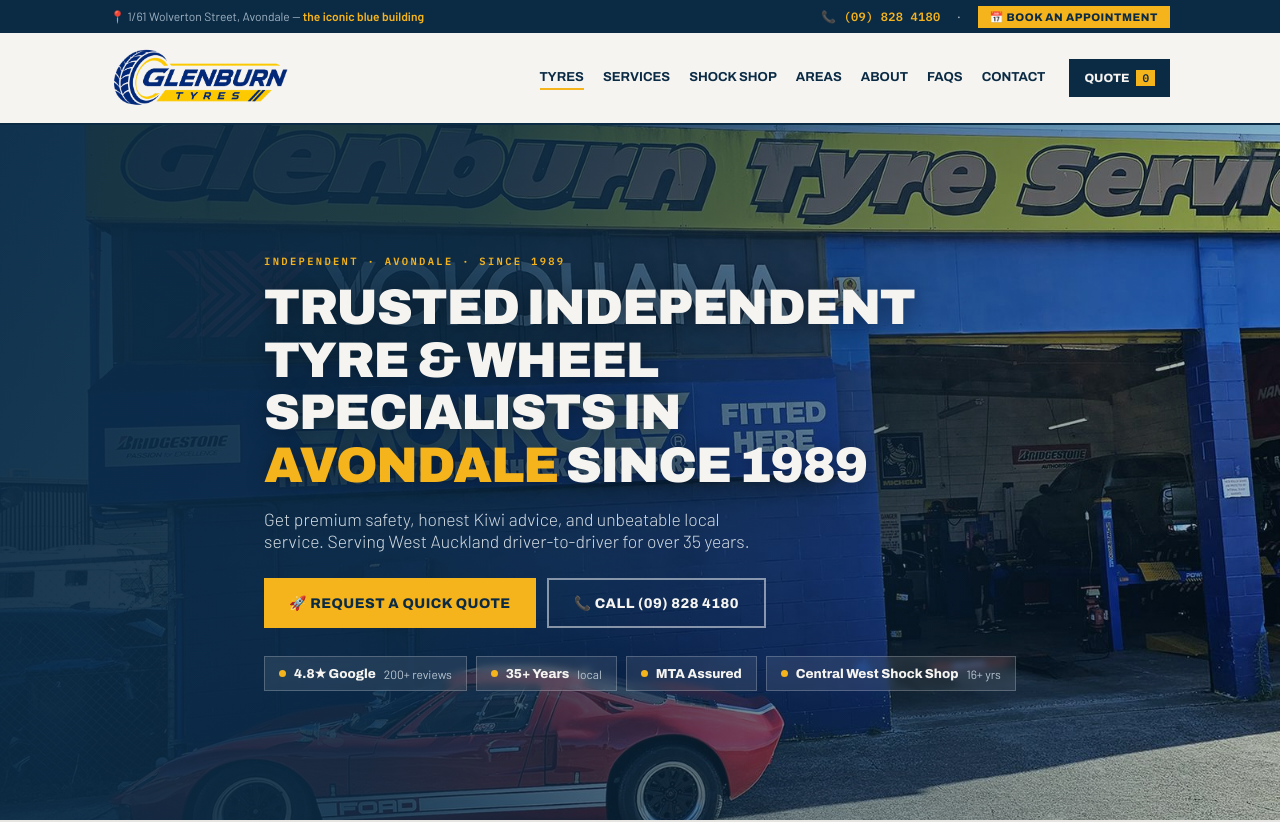
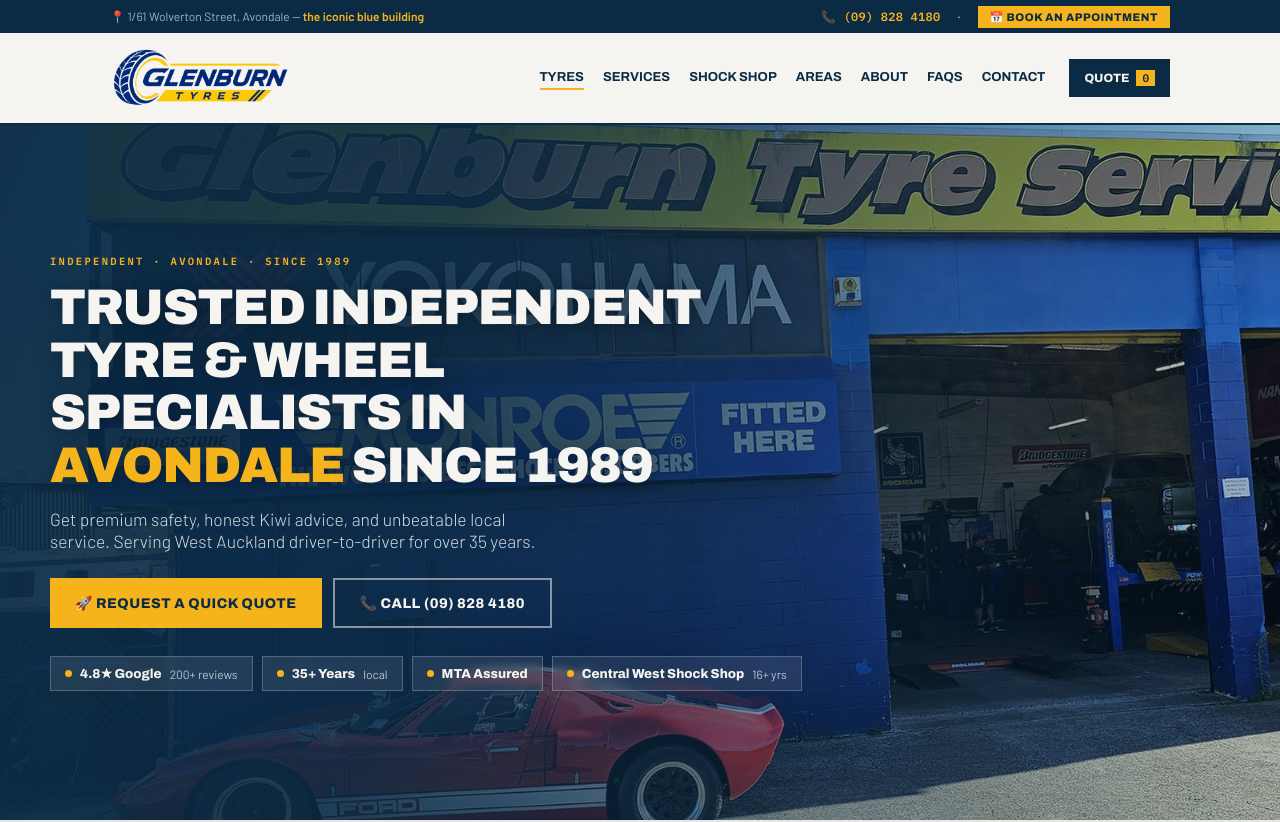
Before and after one commit to swadhinjit-credencesoft/glenburnweb, a Next.js app: page / in a window 1280 px wide. Shown: the top 822 px of the page. Built offline with nearby package versions, Linux system fonts and the light colour scheme.

Commit message:
Update _presentation.scss

```diff
--- a/src/styles/base/_presentation.scss
+++ b/src/styles/base/_presentation.scss
@@ -18,10 +18,23 @@
   display: flex;
   flex-direction: column;
   justify-content: center;
+  align-items: flex-start;
+
+  width: 100%;
+  max-width: 1240px;
+  margin: 0 auto;
+
   padding-top: 44px;
   padding-bottom: 44px;
+  box-sizing: border-box;
 }
 
+.phero .hero-content {
+  width: 100%;
+  max-width: 850px;
+  margin: 0;
+  text-align: left;
+}
 /* Inner-page head band gets breathing room */
 .pagehead .wrap {
   min-height: 34vh;
```
